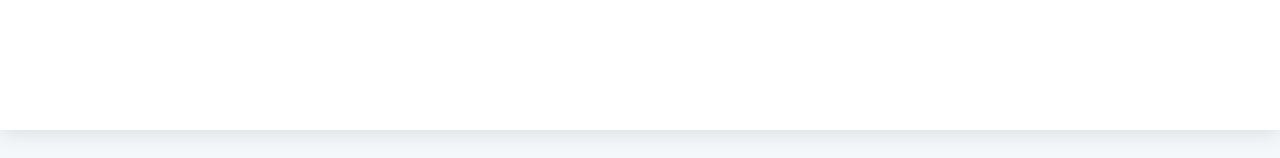
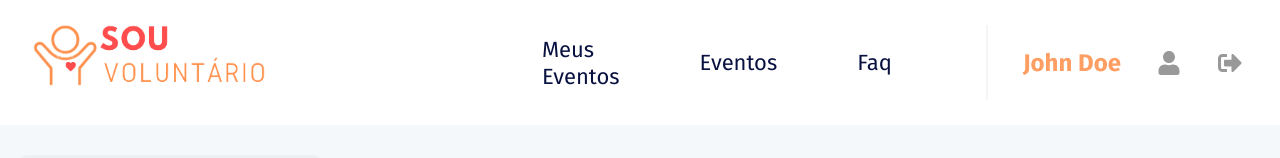
Before and after one commit to luanagomesz/sou-voluntario, a React (Create React App) app: page /DashboardUser in a window 1280 px wide. Shown: the top 158 px of the page. Built offline with nearby package versions, Linux system fonts and the light colour scheme; no server answers; a web font is replaced by a local one.

Commit message:
feature: applyed Header component into dashboard user page

```diff
--- a/src/Pages/DashboardUser/index.jsx
+++ b/src/Pages/DashboardUser/index.jsx
@@ -10,6 +10,7 @@ import { EventUserCard } from "../../Components/EventUserCard";
 import { useUserEvents } from "../../Contexts/UserEvents";
 import { useCallback, useEffect, useState } from "react";
 import { useAuth } from "../../Contexts/Auth";
+import { Header } from "../../Components/Header";
 
 export const DashboardUser = () => {
   const { accessToken, user } = useAuth();
@@ -29,7 +30,7 @@ export const DashboardUser = () => {
 
   return (
     <>
-      <FakeHeader />
+      <Header />
       <Main>
         <EventsStatusContainer className="events__status__container">
           <EventStatusSelector
```
